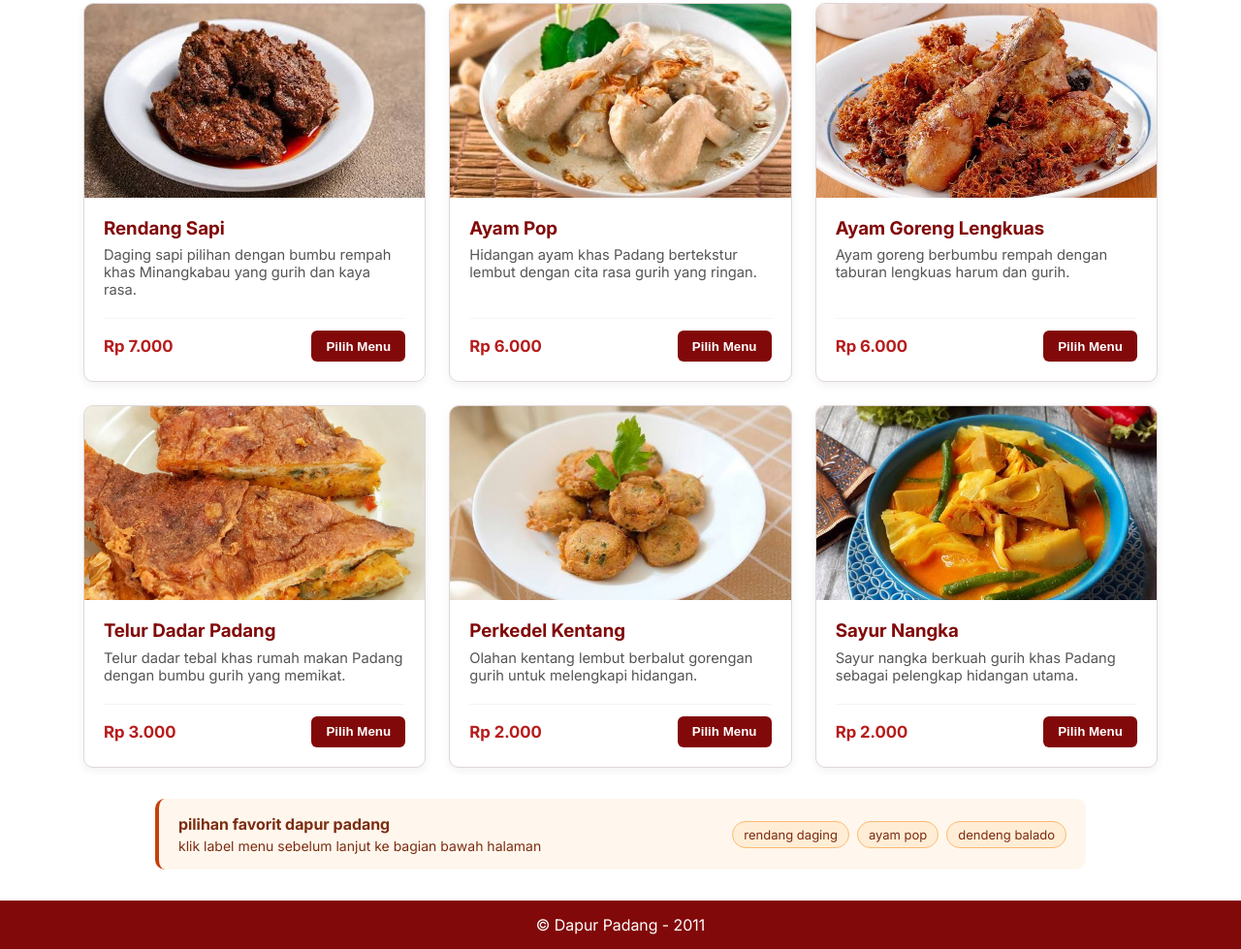
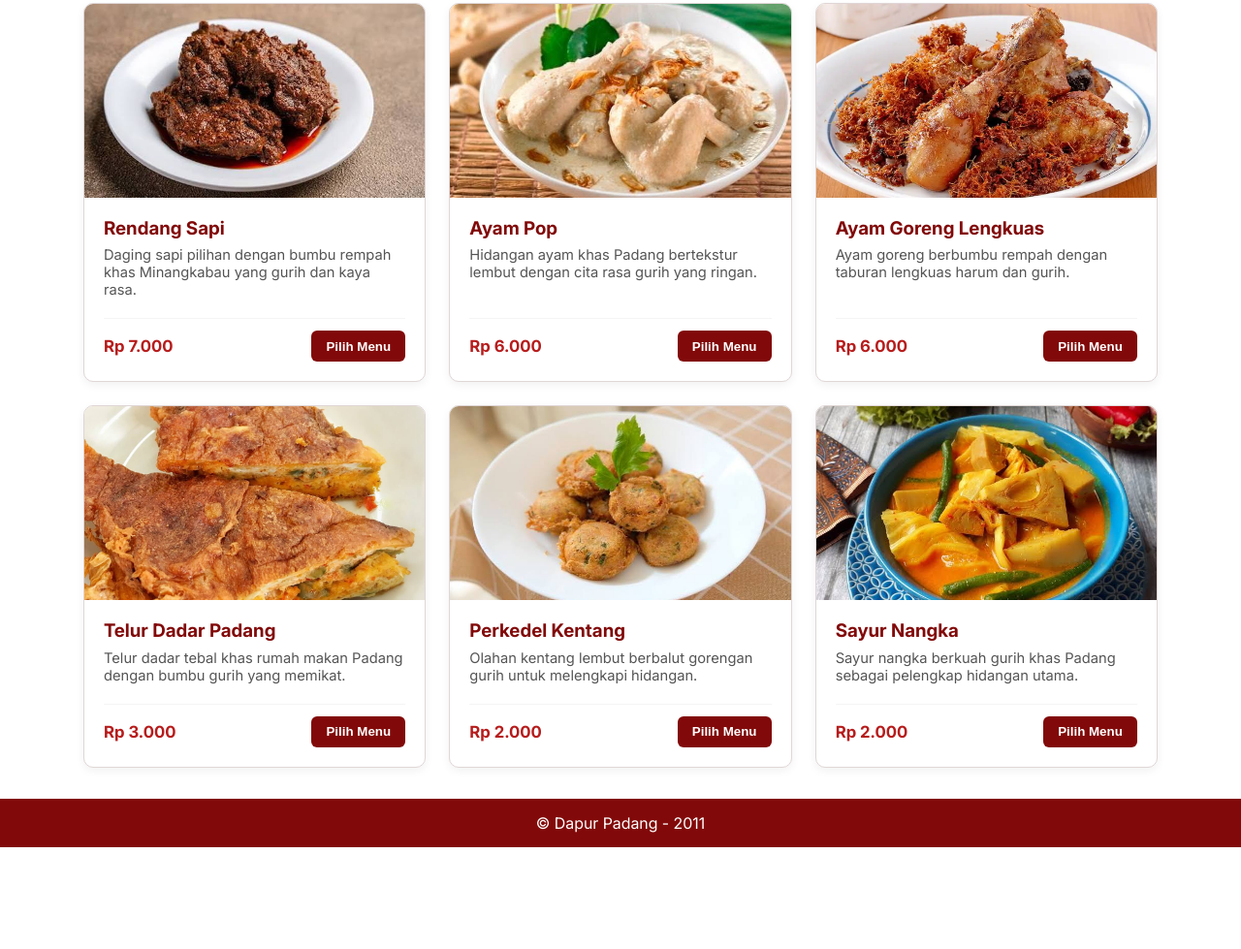
Before and after one commit to Kalveth/padang-restaurant, a plain HTML site: page pages/products.html in a window 1280 px wide. Shown: the part 267-1246 px from the top of the page at 97% size. After the commit the page ends 1141 px from the top, so only its background shows below. Drawn offline with Linux system fonts and the light colour scheme.

```diff
--- a/pages/products.html
+++ b/pages/products.html
@@ -121,78 +121,7 @@
             </article>
         </section>
     </main>
-<!-- dapur padang product highlight above footer -->
 
-<style>
-  .dp-above-footer {
-    max-width: 960px;
-    margin: 32px auto 24px;
-    padding: 16px 20px;
-    border-radius: 10px;
-    border-left: 4px solid #c2410c;
-    background-color: #fff7ed;
-    color: #7c2d12;
-    font-family: inherit;
-    display: flex;
-    flex-wrap: wrap;
-    align-items: center;
-    justify-content: space-between;
-    gap: 12px;
-  }
-
-  .dp-above-footer__title {
-    margin: 0 0 4px;
-    font-size: 16px;
-    font-weight: 700;
-  }
-
-  .dp-above-footer__desc {
-    margin: 0;
-    font-size: 14px;
-  }
-
-  .dp-above-footer__chips {
-    display: flex;
-    flex-wrap: wrap;
-    gap: 8px;
-  }
-
-  .dp-above-footer__chip {
-    padding: 5px 11px;
-    border-radius: 999px;
-    font-size: 13px;
-    background-color: #ffedd5;
-    border: 1px solid #fdba74;
-    cursor: pointer;
-    user-select: none;
-  }
-
-  .dp-above-footer__chip.is-picked {
-    background-color: #c2410c;
-    color: #ffffff;
-    border-color: #c2410c;
-  }
-</style>
-
-<section class="dp-above-footer" aria-label="rekomendasi menu dapur padang">
-  <div>
-    <h2 class="dp-above-footer__title">pilihan favorit dapur padang</h2>
-    <p class="dp-above-footer__desc">klik label menu sebelum lanjut ke bagian bawah halaman</p>
-  </div>
-  <div class="dp-above-footer__chips">
-    <span class="dp-above-footer__chip">rendang daging</span>
-    <span class="dp-above-footer__chip">ayam pop</span>
-    <span class="dp-above-footer__chip">dendeng balado</span>
-  </div>
-</section>
-
-<script>
-  document.querySelectorAll(".dp-above-footer__chip").forEach((chip) => {
-    chip.addEventListener("click", () => {
-      chip.classList.toggle("is-picked");
-    });
-  });
-</script>
     <footer>
         <p>© Dapur Padang - 2011</p>
     </footer>
```
